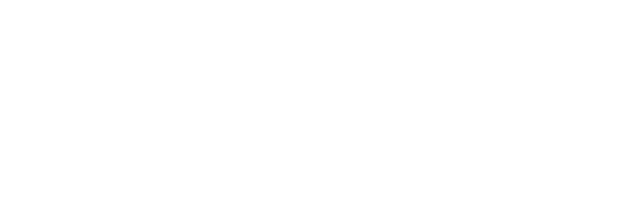
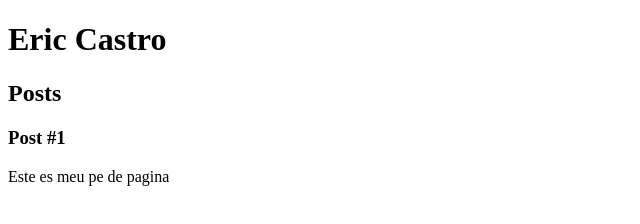
Before and after one commit to cericcastro/DioProject, a plain HTML site: page index.html in a window 1280 px wide. Shown: the whole page, without its empty margins (0-640 px from the left). Drawn offline with Linux system fonts and the light colour scheme.

Commit message:
Implementaçao de header, article, h1, section e footer

```diff
--- a/index.html
+++ b/index.html
@@ -8,6 +8,19 @@
     <title>Document</title>
 </head>
 <body>
-
+    <header>
+        <h1>Eric Castro</h1>
+    </header>
+    <section>
+        <header>
+            <h2>Posts</h2>
+        </header>
+        <article>
+            <header>
+                <h3>Post #1</h3>
+            </header>
+        </article>
+    </section>
+    <footer>Este es meu pe de pagina</footer>
 </body>
 </html>
```
